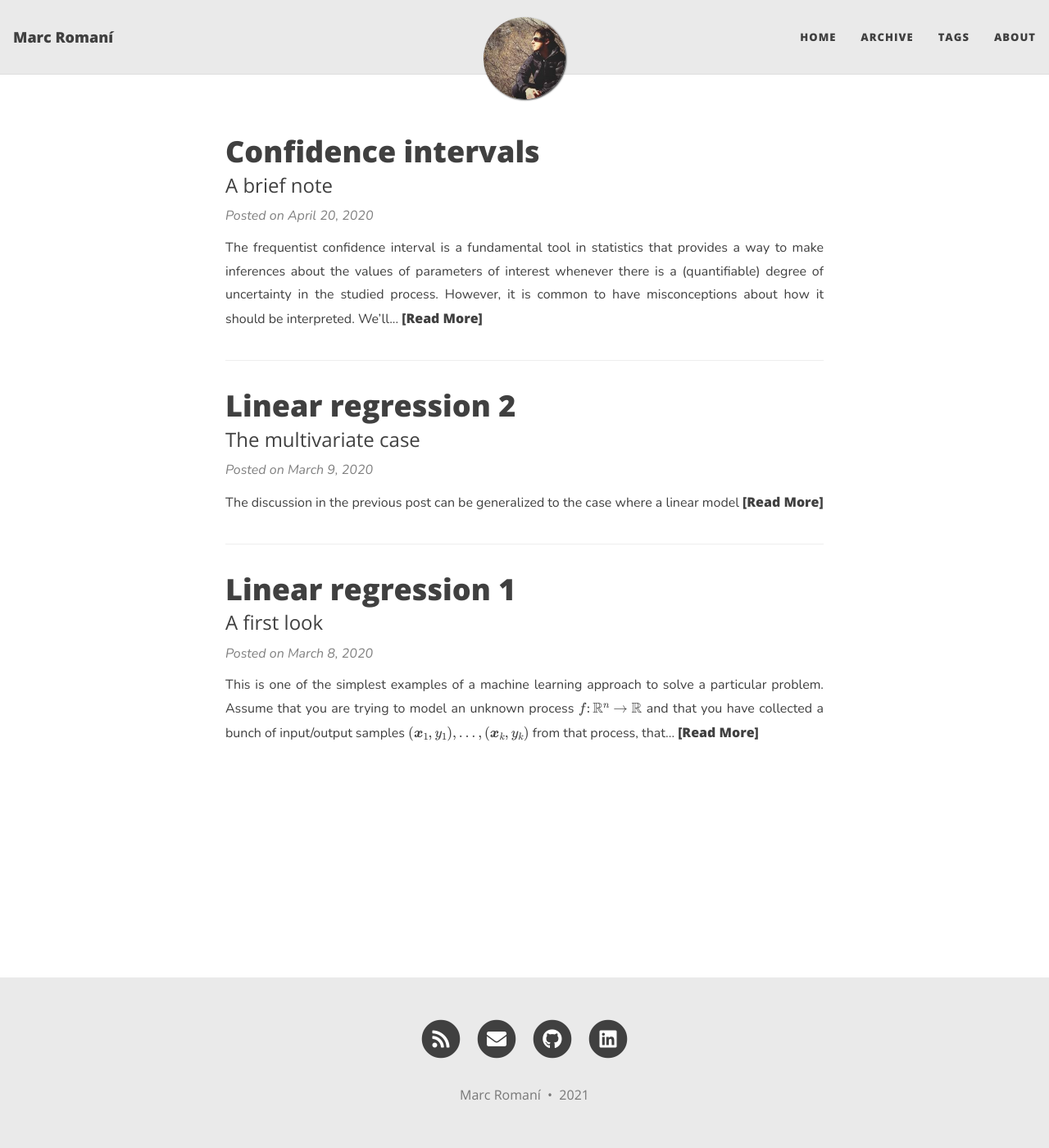
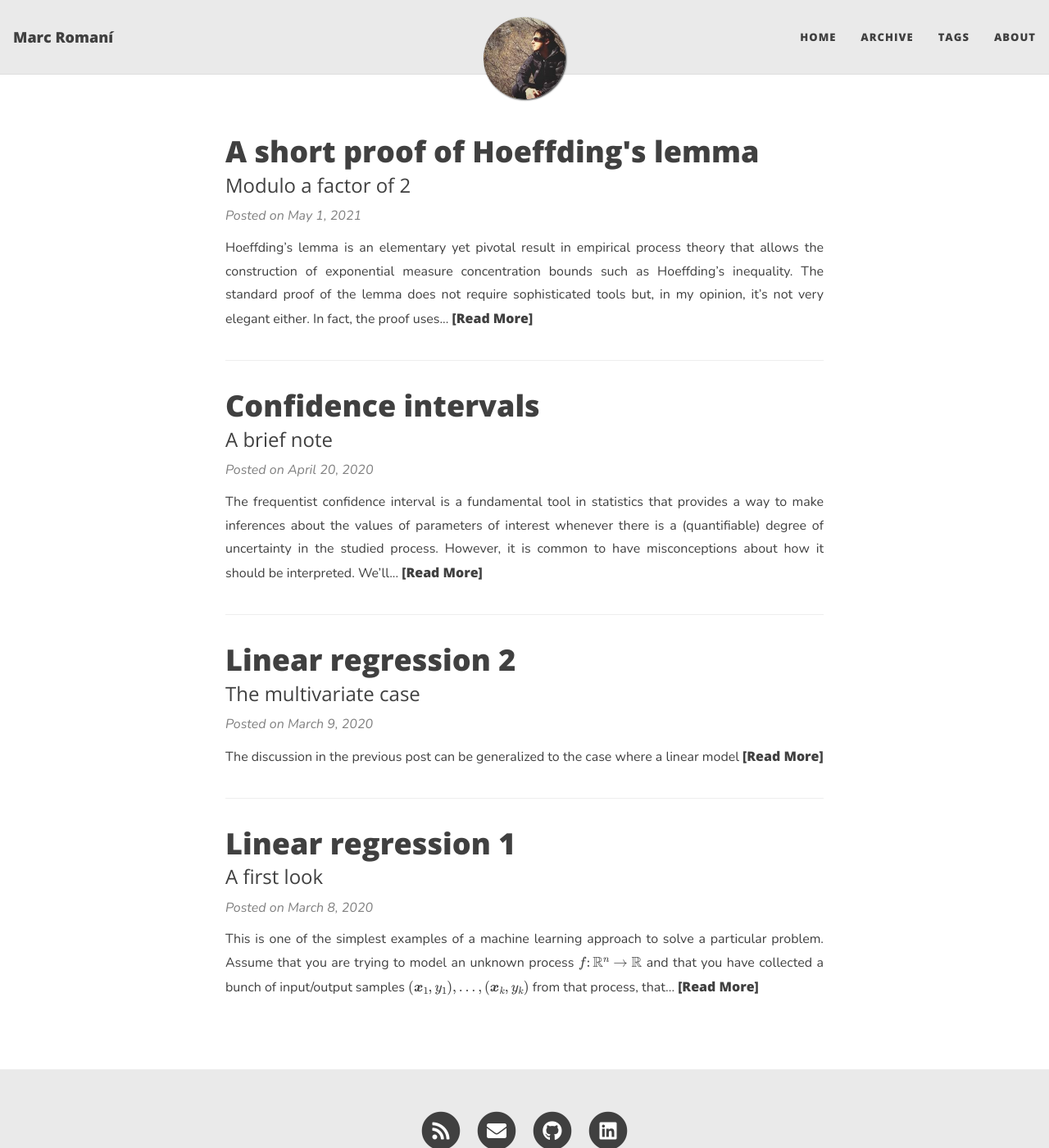
Before and after one commit to marcromani/marcromani.github.io, a Jekyll site: the page built from index.html, in a window 1280 px wide and 1400 px high. Shown: the whole window at 82% size. Built offline with Jekyll 4.4.1, drawn with Linux system fonts in a browser that asks for light colours; nearby versions of some CDN libraries; the list of posts is cut into pages by our own code; some of the changed lines change nothing that is shown.

Commit message:
Hoeffding post, shorten About, change post title size.

```diff
--- /dev/null
+++ b/_posts/2021-05-01-hoeffding-lemma.md
@@ -0,0 +1,47 @@
+---
+layout: post
+mathjax: true
+title: A short proof of Hoeffding's lemma
+subtitle: Modulo a factor of 2
+#cover-img: /assets/img/path.jpg
+#thumbnail-img: /assets/img/linear-regression.png
+#share-img: /assets/img/path.jpg
+tags: [machine learning, statistics, statistical learning theory]
+share-title: true
+---
+
+Hoeffding's lemma is an elementary yet pivotal result in empirical process theory that allows the construction of exponential measure concentration bounds such as Hoeffding's inequality. The standard proof of the lemma does not require sophisticated tools but, in my opinion, it's not very elegant either. In fact, the proof uses an ad hoc argument based on the minimization of a function via differentiation; see, for example, [Mohri, Mehryar, et al. *Foundations of Machine Learning*](https://mitpress.ublish.com/ereader/7093/?preview=#page/437) or [Wikipedia](https://www.wikiwand.com/en/Hoeffding's_lemma). An alternative proof appears in [Maxim Raginsky's notes](http://maxim.ece.illinois.edu/teaching/fall14/notes/concentration.pdf) but is somewhat convoluted. On the other hand, a very nice proof of a weaker version of the lemma can be found in [John Duchi's notes](http://cs229.stanford.edu/extra-notes/hoeffding.pdf).
+
+The following proof of Hoeffding's lemma builds on Duchi's approach but, to my knowledge, was never presented before. It is similar to the latter in that a symmetrization technique is employed but does not invoke a Rademacher variable. Since it is not necessary to bound the moment-generating function of such variable—a key step in that proof—a tighter bound is obtained. In this case, we are off by a factor of 2 instead of 4.
+
+We start with the usual assumptions that $$\mathbb{P}(a \leq X \leq b) = 1$$ and $$\mathbb{E}(X) = 0$$. Note that this [implies](#variance-bound) $$\text{Var}(X) \leq \frac{\left(b-a\right)^2}{4}$$. Let $$X'$$ be an i.i.d. random variable, then
+
+$$\mathbb{E}_X\!\left(e^{\lambda X}\right) = \mathbb{E}_X\!\left(e^{\lambda (X - \mathbb{E}_{X'}(X'))}\right) \leq \mathbb{E}_{X, X'}\!\left(e^{\lambda (X - X')}\right)\,.$$
+
+The bound on the right is an application of Jensen's inequality and can also be derived [directly](#expectation-bound). Let $$Y := X - X'$$, of course, $$\mathbb{P}(a-b \leq Y \leq b-a) = 1$$ and $$\mathbb{E}(Y) = 0$$. The key observation is that, in fact, since $$Y$$ is symmetric $$\mathbb{E}(Y^r) = 0$$ for every odd $$r$$. By Taylor's theorem, for every $$\lambda \in \mathbb{R}$$ and $$y \in [a-b, b-a]$$ there exists $$\varepsilon \in [a-b, b-a]$$ such that
+
+$$e^{\lambda y} = 1 + \lambda y + \frac{\lambda^2}{2} y^2 + \frac{\lambda^3}{6} y^3 e^{\lambda \varepsilon} \leq 1 + \lambda y + \frac{\lambda^2}{2} y^2 + \frac{\lambda^3}{6} y^3 e^{2|\lambda| (b-a)}\,.$$
+
+It follows that
+
+$$\begin{align*}
+\mathbb{E}\!\left(e^{\lambda Y}\right) &\leq 1 + \lambda \mathbb{E}(Y) + \frac{\lambda^2}{2} \mathbb{E}(Y^2) + \frac{\lambda^3}{6} \mathbb{E}(Y^3)e^{2|\lambda| (b-a)}\\
+&= 1 + \frac{\lambda^2}{2}\text{Var}(Y)\\
+&= 1 + \lambda^2 \text{Var}(X)\\
+&\leq 1 + \frac{\lambda^2 (b-a)^2}{4}\\
+&\leq e^{\frac{\lambda^2 (b-a)^2}{4}}\,.
+\end{align*}$$
+
+This concludes the proof.
+
+###### Variance bound
+
+If $$\mathbb{P}(0 \leq Y \leq c) = 1$$ then $$\mathbb{E}(Y^2) \leq c\mathbb{E}(Y)$$, so $$\text{Var}(Y) = \mathbb{E}(Y^2) - \mathbb{E}(Y)^2 \leq \mathbb{E}(Y)(c - \mathbb{E}(Y))$$. Whatever the value of the expectation is, the function $$\gamma(c-\gamma)$$ has a maximum at $$\gamma = \frac{c}{2}$$, so $$\text{Var}(Y) \leq \frac{c^2}{4}$$. If $$\mathbb{P}(a \leq X \leq b) = 1$$ let $$Y := X - a$$, then $$\mathbb{P}(0 \leq Y \leq b-a) = 1$$ and $$\text{Var}(X) = \text{Var}(Y) \leq \frac{(b-a)^2}{4}$$.
+
+###### Expectation bound
+
+If $$\mathbb{E}(Z)$$ is finite then
+
+$$\mathbb{E}\!\left(e^Z\right) = \mathbb{E}\!\left(e^{(Z-\mathbb{E}(Z)+\mathbb{E}(Z))}\right) = e^{\mathbb{E}(Z)}\mathbb{E}\!\left(e^{(Z-\mathbb{E}(Z))}\right) \geq e^{\mathbb{E}(Z)}\mathbb{E}(1 + Z - \mathbb{E}(Z)) = e^{\mathbb{E}(Z)}\,.$$
+
+The inequality holds because $$e^t \geq 1+t$$ for every $$t \in \mathbb{R}$$.
--- a/about.md
+++ b/about.md
@@ -5,6 +5,4 @@ title: About
 
 My name is **Marc Romaní**. I'm a computer science enthusiast and I like to write about things that I find interesting in this field. I mostly care about machine learning, signal processing and optimization. I talk code too.
 
-One of the reasons I write is the fact that it forces me to revisit concepts and solidify ideas. I also tend to forget more than I'd want to, so this place serves me as a drawer of things that I once learned and to which I can come back if I ever need to.
-
 If you enjoy any of it let me know!
--- a/assets/css/beautifuljekyll.css
+++ b/assets/css/beautifuljekyll.css
@@ -491,6 +491,7 @@ footer .footer-custom-content {
   margin-top: 0;
 }
 .post-preview .post-subtitle {
+  font-size: 1.5rem;
   margin: 0;
   font-weight: 300;
   margin-bottom: 0.625rem;
@@ -687,12 +688,12 @@ nav.top-nav-short-permanent ~ header > .intro-header.big-img {
   font-size: 3.125rem;
 }
 .intro-header .post-heading h1 {
-  margin-top: 0;
+  margin-top: 2.1875rem;
   font-size: 2.1875rem;
 }
 .intro-header .page-heading .page-subheading,
 .intro-header .post-heading .post-subheading {
-  font-size: 1.6875rem;
+  font-size: 1.5rem;
   line-height: 1.1;
   display: block;
   font-family: 'Open Sans', 'Helvetica Neue', Helvetica, Arial, sans-serif;
@@ -740,7 +741,7 @@ nav.top-nav-short-permanent ~ header > .intro-header.big-img {
     font-size: 3.125rem;
   }
   .intro-header .post-heading h1 {
-    font-size: 3.125rem;
+    font-size: 2.25rem;
   }
   .intro-header.big-img .img-desc {
     font-size: 0.875rem;
```
